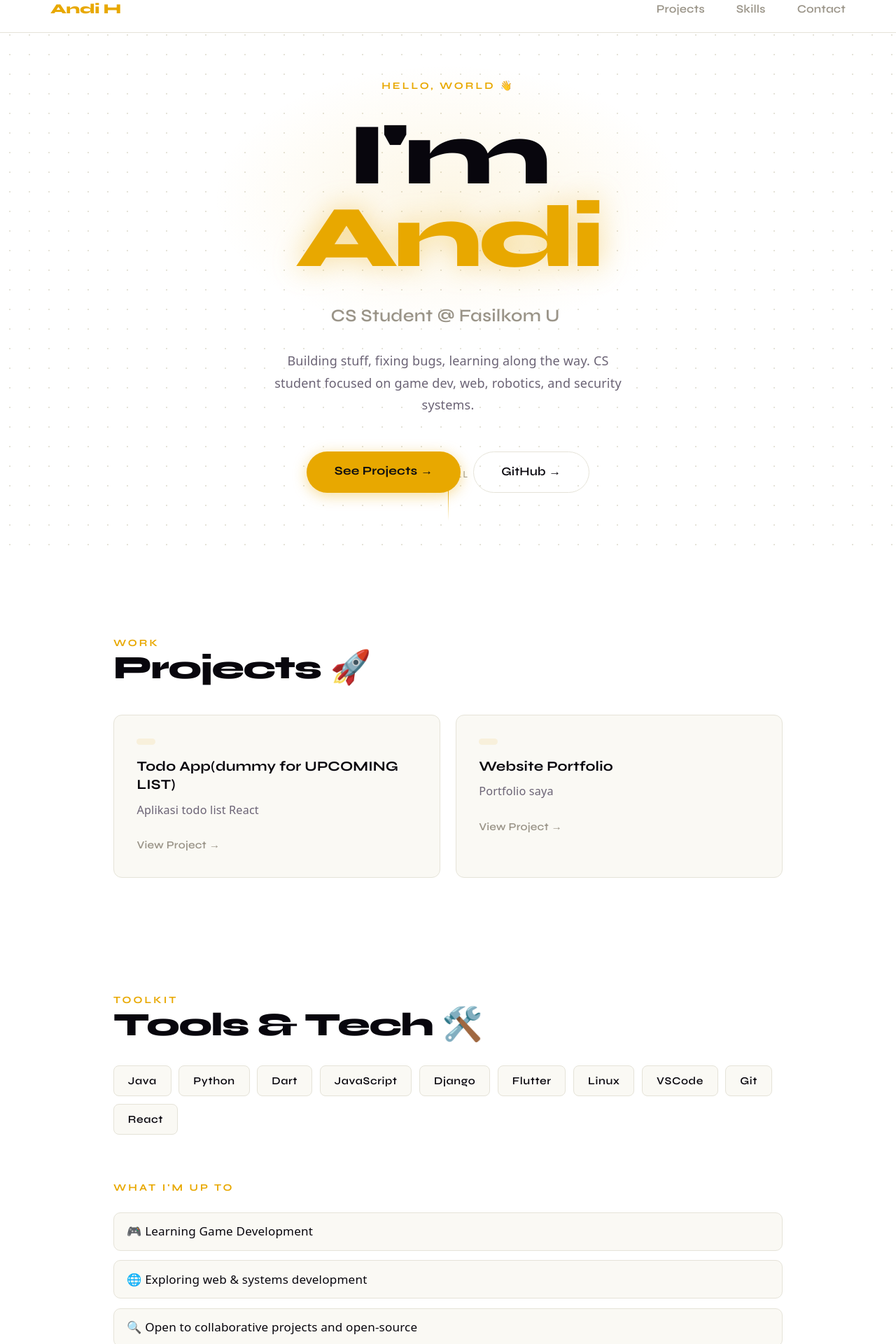
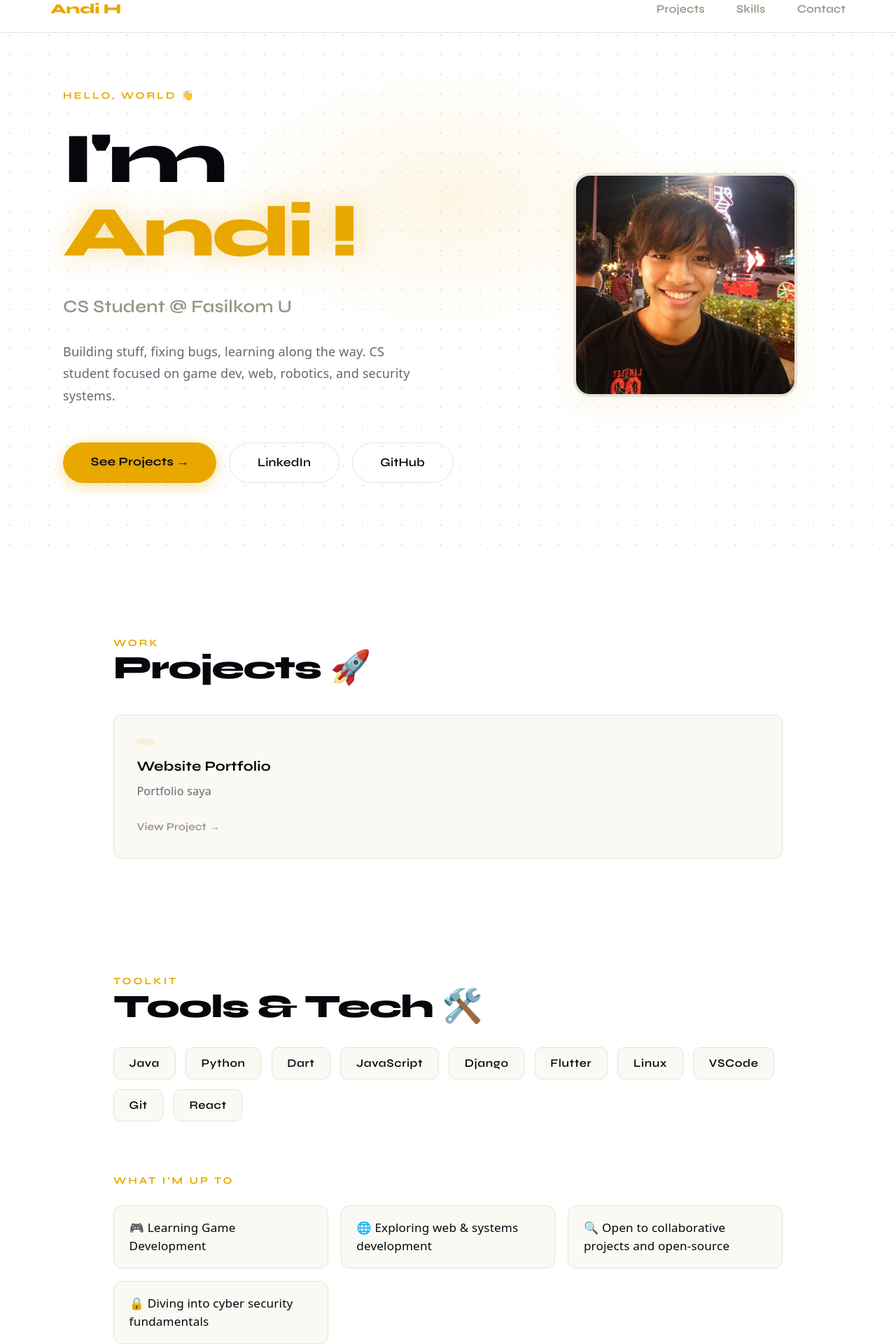
Before and after one commit to SirinAX/portofolio-web, a React app: page / in a window 1280 px wide. Shown: the part 20-1940 px from the top of the page at 70% size. Built offline with nearby package versions, Linux system fonts and the light colour scheme; the HTML template or start-up script is replaced by a standard one.

Commit message:
update feature,linkedin,photo

```diff
--- a/src/data/projects.json
+++ b/src/data/projects.json
@@ -1,9 +1,4 @@
 [
-  {
-    "title": "Todo App(dummy for UPCOMING LIST)",
-    "desc": "Aplikasi todo list React",
-    "link": "https://github.com/username/todo"
-  },
   {
     "title": "Website Portfolio",
     "desc": "Portfolio saya",
--- a/src/pages/home.jsx
+++ b/src/pages/home.jsx
@@ -92,13 +92,13 @@ export default function Home() {
       {/* ── HERO ── */}
       <section style={{
         minHeight: '100svh',
-        display: 'flex', flexDirection: 'column',
+        display: 'flex',
         justifyContent: 'center', alignItems: 'center',
-        textAlign: 'center',
-        padding: '7rem 2rem 4rem',
+        padding: '7rem 4rem 4rem',
         position: 'relative',
         overflow: 'hidden',
         width: '100%',
+        boxSizing: 'border-box'
       }}>
         {/* dot grid */}
         <div style={{
@@ -115,15 +115,29 @@ export default function Home() {
           zIndex: 0, pointerEvents: 'none',
         }} />
 
-        <div style={{ position: 'relative', zIndex: 1, maxWidth: '720px', animation: 'fadeUp 0.7s ease both' }}>
+        {/* CONTAINER HERO (FLEX) */}
+        <div style={{
+          position: 'relative',
+          zIndex: 1,
+          maxWidth: '1100px',
+          width: '100%',
+          display: 'flex',
+          flexWrap: 'wrap-reverse',
+          alignItems: 'center',
+          justifyContent: 'space-between',
+          gap: '3rem'
+        }}>
+
+          {/* KIRI: TEKS */}
+          <div style={{ flex: '1 1 500px', textAlign: 'left', animation: 'fadeUp 0.7s ease both' }}>
             <p style={{
               color: 'var(--accent)', fontSize: '0.78rem', letterSpacing: '0.22em',
               marginBottom: '1.2rem', textTransform: 'uppercase', fontFamily: 'Syne', fontWeight: 700,
             }}>Hello, World 👋</p>
 
             <h1 style={{
-            fontFamily: 'Syne', fontWeight: 800, lineHeight: 1,
-            fontSize: 'clamp(3.5rem, 10vw, 7rem)',
+              fontFamily: 'Syne', fontWeight: 800, lineHeight: 1.1,
+              fontSize: 'clamp(3.5rem, 8vw, 6rem)',
               marginBottom: '1.2rem', color: 'var(--text-h)',
               letterSpacing: '-0.04em',
             }}>
@@ -132,10 +146,10 @@ export default function Home() {
                 color: 'var(--accent)',
                 textShadow: '0 0 40px var(--accent-border)',
                 display: 'inline-block', animation: 'float 4s ease-in-out infinite',
-            }}>Andi</span>
+              }}>Andi !</span>
             </h1>
 
-          <div style={{ height: '2.2rem', display: 'flex', alignItems: 'center', justifyContent: 'center', marginBottom: '1.6rem' }}>
+            <div style={{ height: '2.2rem', display: 'flex', alignItems: 'center', justifyContent: 'flex-start', marginBottom: '1.6rem' }}>
               <span style={{ fontFamily: 'Syne', fontSize: 'clamp(1rem, 2.5vw, 1.4rem)', color: 'var(--muted)', fontWeight: 600 }}>
                 {role}<span style={{ color: 'var(--accent)', animation: 'blink 1s step-end infinite' }}>|</span>
               </span>
@@ -143,13 +157,13 @@ export default function Home() {
 
             <p style={{
               color: 'var(--text)', maxWidth: '500px', lineHeight: 1.75,
-            marginBottom: '2.8rem', fontSize: '1rem', margin: '0 auto 2.8rem',
+              marginBottom: '2.8rem', fontSize: '1rem',
             }}>
               Building stuff, fixing bugs, learning along the way.
               CS student focused on game dev, web, robotics, and security systems.
             </p>
 
-          <div style={{ display: 'flex', gap: '1rem', justifyContent: 'center', flexWrap: 'wrap' }}>
+            <div style={{ display: 'flex', gap: '1rem', justifyContent: 'flex-start', flexWrap: 'wrap' }}>
               <a href="#projects" style={{
                 background: 'var(--accent)', color: '#0f0f11',
                 padding: '0.85rem 2.2rem', borderRadius: '999px',
@@ -162,6 +176,16 @@ export default function Home() {
                 onMouseLeave={e => { e.target.style.background = 'var(--accent)'; e.target.style.transform = 'scale(1)' }}
               >See Projects →</a>
 
+              <a href="https://www.linkedin.com/in/andihh/" target="_blank" rel="noreferrer" style={{
+                border: '1px solid var(--border)', color: 'var(--text-h)',
+                padding: '0.85rem 2.2rem', borderRadius: '999px',
+                textDecoration: 'none', fontFamily: 'Syne', fontWeight: 600, fontSize: '0.95rem',
+                transition: 'border-color 0.2s, color 0.2s',
+              }}
+                onMouseEnter={e => { e.currentTarget.style.borderColor = 'var(--accent)'; e.currentTarget.style.color = 'var(--accent)' }}
+                onMouseLeave={e => { e.currentTarget.style.borderColor = 'var(--border)'; e.currentTarget.style.color = 'var(--text-h)' }}
+              >LinkedIn</a>
+
               <a href="https://github.com/SirinAX" target="_blank" rel="noreferrer" style={{
                 border: '1px solid var(--border)', color: 'var(--text-h)',
                 padding: '0.85rem 2.2rem', borderRadius: '999px',
@@ -170,18 +194,28 @@ export default function Home() {
               }}
                 onMouseEnter={e => { e.currentTarget.style.borderColor = 'var(--accent)'; e.currentTarget.style.color = 'var(--accent)' }}
                 onMouseLeave={e => { e.currentTarget.style.borderColor = 'var(--border)'; e.currentTarget.style.color = 'var(--text-h)' }}
-            >GitHub →</a>
+              >GitHub</a>
             </div>
           </div>
 
+          {/* KANAN: FOTO */}
+          <div style={{ flex: '1 1 300px', display: 'flex', justifyContent: 'center', alignItems: 'center' }}>
             <div style={{
-          position: 'absolute', bottom: '2rem',
-          display: 'flex', flexDirection: 'column', alignItems: 'center', gap: '0.5rem',
-          color: 'var(--muted)', fontSize: '0.7rem', letterSpacing: '0.2em',
-          animation: 'fadeUp 1s 0.5s ease both',
-        }}>
-          <span>SCROLL</span>
-          <div style={{ width: '1px', height: '44px', background: 'linear-gradient(to bottom, var(--accent), transparent)' }} />
+              width: 'clamp(250px, 25vw, 350px)',
+              aspectRatio: '1/1',
+              borderRadius: '24px',
+              border: '4px solid var(--border)',
+              backgroundImage: 'url(/Andi.jpeg)',
+              backgroundSize: 'cover',
+              backgroundPosition: 'center',
+              boxShadow: '0 10px 40px var(--accent-bg)', // Efek glow di belakang foto
+              transition: 'border-color 0.3s, transform 0.3s',
+            }}
+              onMouseEnter={e => { e.currentTarget.style.borderColor = 'var(--accent)'; e.currentTarget.style.transform = 'translateY(-10px)' }}
+              onMouseLeave={e => { e.currentTarget.style.borderColor = 'var(--border)'; e.currentTarget.style.transform = 'translateY(0)' }}
+            />
+          </div>
+
         </div>
       </section>
 
@@ -203,7 +237,14 @@ export default function Home() {
           <h2 style={{ fontFamily: 'Syne', fontSize: 'clamp(1.8rem, 4vw, 2.6rem)', fontWeight: 800, color: 'var(--text-h)', letterSpacing: '-0.03em' }}>Tools & Tech 🛠️</h2>
         </div>
 
-        <div style={{ display: 'flex', flexWrap: 'wrap', gap: '0.6rem', marginBottom: '3.5rem' }}>
+        {/* Container Skills */}
+        <div style={{
+          display: 'flex',
+          flexWrap: 'wrap',
+          gap: '0.8rem',
+          marginBottom: '4rem',
+          justifyContent: 'flex-start'
+        }}>
           {skills.map((s, i) => (
             <SkillPill key={i} skill={s} />
           ))}
@@ -211,14 +252,20 @@ export default function Home() {
 
         <div style={{ textAlign: 'left' }}>
           <p style={{ color: 'var(--accent)', fontSize: '0.78rem', letterSpacing: '0.22em', textTransform: 'uppercase', marginBottom: '1.2rem', fontFamily: 'Syne', fontWeight: 700 }}>What I'm Up To</p>
-          <div style={{ display: 'flex', flexDirection: 'column', gap: '0.75rem' }}>
+          <div style={{ display: 'grid', gridTemplateColumns: 'repeat(auto-fit, minmax(300px, 1fr))', gap: '1rem' }}>
             {currently.map((item, i) => (
               <div key={i} style={{
                 display: 'flex', alignItems: 'center', gap: '0.75rem',
-                padding: '0.75rem 1rem',
+                padding: '1rem 1.2rem',
                 background: 'var(--bg2)', border: '1px solid var(--border)',
-                borderRadius: '10px', fontSize: '0.95rem', color: 'var(--text-h)',
-              }}>{item}</div>
+                borderRadius: '12px', fontSize: '0.95rem', color: 'var(--text-h)',
+                transition: 'border-color 0.2s',
+              }}
+              onMouseEnter={e => e.currentTarget.style.borderColor = 'var(--accent)'}
+              onMouseLeave={e => e.currentTarget.style.borderColor = 'var(--border)'}
+              >
+                {item}
+              </div>
             ))}
           </div>
         </div>
@@ -251,6 +298,16 @@ export default function Home() {
             onMouseLeave={e => { e.target.style.transform = 'scale(1)'; e.target.style.background = 'var(--accent)' }}
           >Say Hello ✉️</a>
 
+          <a href="https://www.linkedin.com/in/andihh/" target="_blank" rel="noreferrer" style={{
+            border: '1px solid var(--border)', color: 'var(--text-h)',
+            padding: '0.9rem 2.4rem', borderRadius: '999px',
+            textDecoration: 'none', fontFamily: 'Syne', fontWeight: 600, fontSize: '0.95rem',
+            transition: 'border-color 0.2s, color 0.2s',
+          }}
+            onMouseEnter={e => { e.currentTarget.style.borderColor = 'var(--accent)'; e.currentTarget.style.color = 'var(--accent)' }}
+            onMouseLeave={e => { e.currentTarget.style.borderColor = 'var(--border)'; e.currentTarget.style.color = 'var(--text-h)' }}
+          >LinkedIn</a>
+
           <a href="https://github.com/SirinAX" target="_blank" rel="noreferrer" style={{
             border: '1px solid var(--border)', color: 'var(--text-h)',
             padding: '0.9rem 2.4rem', borderRadius: '999px',
@@ -259,7 +316,7 @@ export default function Home() {
           }}
             onMouseEnter={e => { e.currentTarget.style.borderColor = 'var(--accent)'; e.currentTarget.style.color = 'var(--accent)' }}
             onMouseLeave={e => { e.currentTarget.style.borderColor = 'var(--border)'; e.currentTarget.style.color = 'var(--text-h)' }}
-          >GitHub →</a>
+          >GitHub</a>
         </div>
       </section>
 
@@ -289,8 +346,8 @@ function SkillPill({ skill }) {
       style={{
         background: hov ? 'var(--bg3)' : 'var(--bg2)',
         border: `1px solid ${hov ? skill.color : 'var(--border)'}`,
-        padding: '0.45rem 1.1rem', borderRadius: '8px',
-        fontSize: '0.85rem',
+        padding: '0.5rem 1.2rem', borderRadius: '10px',
+        fontSize: '0.9rem',
         color: hov ? skill.color : 'var(--text-h)',
         cursor: 'default', transition: 'all 0.2s',
         fontFamily: 'Syne', fontWeight: 600, letterSpacing: '0.04em',
```
Also changed, not shown: public/Andi.jpeg (added), src/App.css (added). Lines whose indentation alone changed are shown as unchanged.
